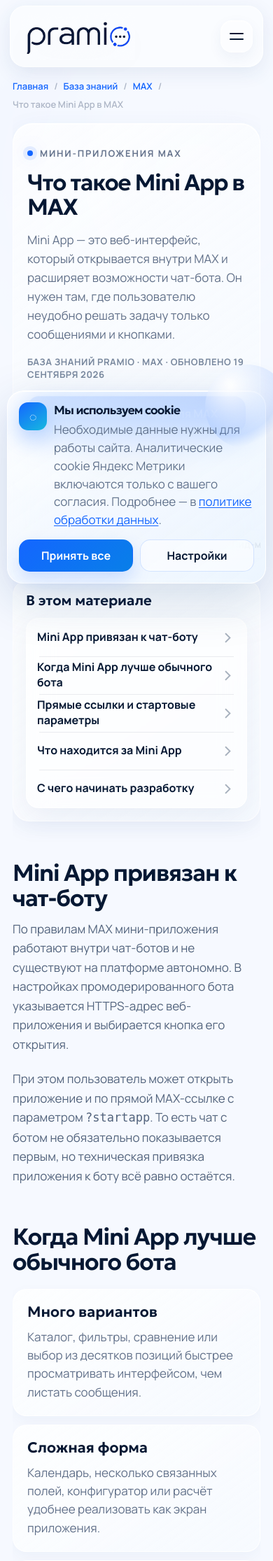
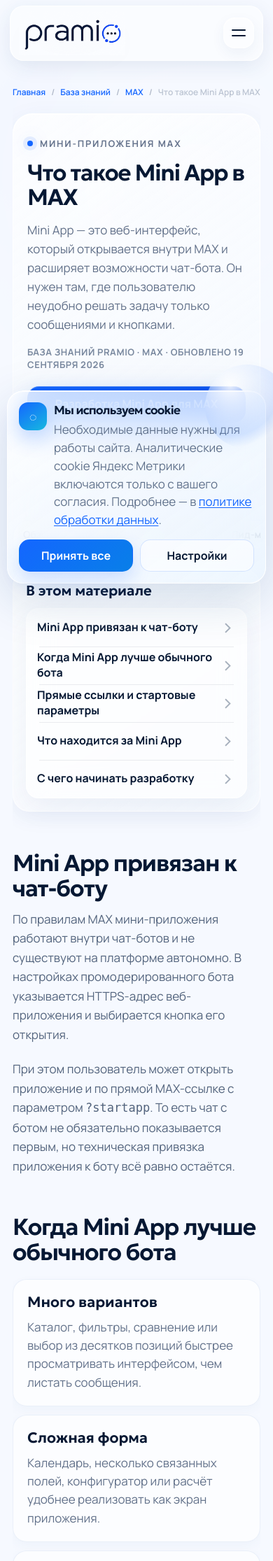
Before and after one commit to 9163223-maker/pramio-landing, a PHP site: page /blog/max/chto-takoe-mini-app-max/index.html in a window 390 px wide. Shown: the top 2231 px of the page at 70% size. Run offline with PHP 8.4, Linux system fonts and the light colour scheme.

Commit message:
refactor(mobile): consolidate perfect hierarchy and interaction safety

```diff
--- a/site-v2.css
+++ b/site-v2.css
@@ -1748,3 +1748,58 @@ button,input,textarea,select,.site-nav,.mobile-nav,.cluster-nav,.article-meta,.e
     max-width:100%!important;
   }
 }
+
+
+/* Perfect mobile consolidation — 2026-09-21 */
+@media(max-width:780px){
+  /* Sticky brand bar stays useful without becoming a second hero. */
+  .site-header{min-height:64px!important;padding:7px 12px!important;border-radius:20px!important;}
+  .site-header .brand-logo{width:clamp(142px,39vw,174px)!important;}
+  .menu-toggle{width:44px!important;height:44px!important;flex-basis:44px!important;}
+  .mobile-nav{top:calc(max(8px,env(safe-area-inset-top,0px)) + 70px)!important;}
+
+  /* Breadcrumbs are context, not another headline. Long current labels may wrap cleanly. */
+  .breadcrumbs{gap:6px 8px!important;margin:18px 0 22px!important;font-size:12px!important;line-height:1.45!important;}
+  .breadcrumbs>*{min-width:0;}
+  .breadcrumbs span:last-child{color:#8c99ad!important;overflow-wrap:anywhere;}
+
+  /* Destination hierarchy: page title owns the first screen. */
+  .service-hero{grid-template-columns:1fr!important;gap:18px!important;padding:27px 22px 26px!important;}
+  .service-hero h1{font-size:clamp(38px,10.4vw,47px)!important;line-height:1.02!important;max-width:none!important;}
+  .service-hero .lead{max-width:36em!important;}
+  .service-hero .service-visual{display:none!important;}
+  .service-hero + .content-section{margin-top:46px!important;}
+
+  /* Body headings stay clearly below H1 even on narrow screens. */
+  .content-section h2{font-size:clamp(29px,7.8vw,36px)!important;line-height:1.09!important;letter-spacing:-.032em!important;}
+  .content-section h3{line-height:1.22!important;}
+
+  /* Informational cards are quieter than actions. */
+  .feature-card:not(.feature-card--link),.scope-box,.process-step{
+    background:rgba(255,255,255,.66)!important;
+    border-color:rgba(32,91,176,.08)!important;
+    box-shadow:0 6px 18px rgba(31,76,145,.035)!important;
+  }
+
+  /* Interactive copy always owns a dedicated lane; no text can run under arrows. */
+  .feature-card--link,.link-card{padding-right:66px!important;}
+  .feature-card--link h3,.feature-card--link p,.link-card strong,.link-card span{
+    width:auto!important;max-width:none!important;overflow-wrap:anywhere!important;
+  }
+  .feature-card--link::after,.link-card::after{
+    right:15px!important;top:50%!important;bottom:auto!important;
+    transform:translateY(-50%)!important;
+    width:34px!important;height:34px!important;min-width:34px!important;min-height:34px!important;
+    display:grid!important;place-items:center!important;
+  }
+
+  /* No persistent overlay can cover reading or conversion content. */
+  .pramio-contact-fab{display:none!important;visibility:hidden!important;pointer-events:none!important;}
+
+  /* One static scene only. No hidden compositor work from old glass rules. */
+  .ambient,.ambient-a,.ambient-b{display:none!important;}
+  .service-hero,.hero-v2,.service-card,.feature-card,.scope-box,.process-step,.link-card,
+  .cluster-nav,.article-toc,.site-footer nav,.service-cta{
+    -webkit-backdrop-filter:none!important;backdrop-filter:none!important;
+  }
+}
```
